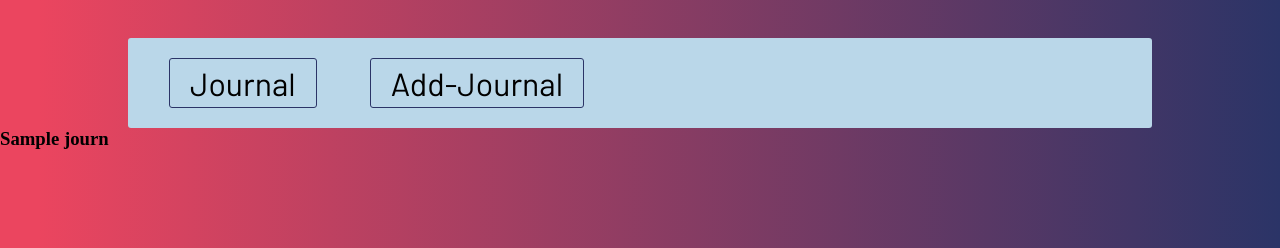
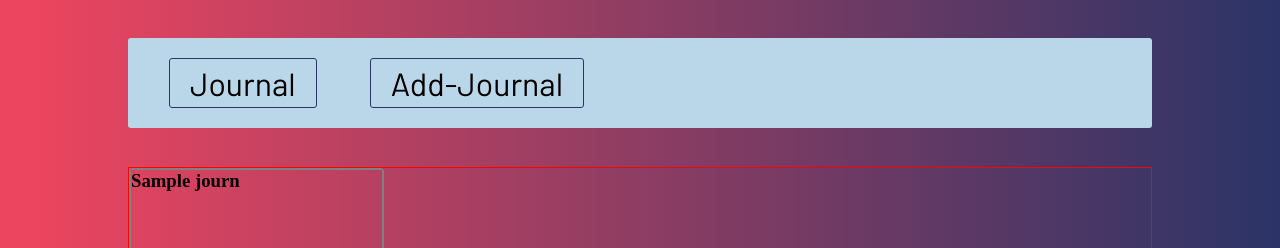
Before and after one commit to trini7y/Journal, a Node server app: template views/index.ejs in a window 1280 px wide. Shown: the top 248 px of the page. Run offline with Node 20, Linux system fonts and the light colour scheme; the template is opened without the code that fills it: most values are stand-ins (such as "Sample title", 1, 10 or a date in 2020).

Commit message:
Added cards for each jornal

```diff
--- a/public/css/home.css
+++ b/public/css/home.css
@@ -6,3 +6,32 @@ body{
    background: rgb(235,69,95);
    background: linear-gradient(90deg, rgba(235,69,95,1) 3%, rgba(43,52,103,1) 100%);
  }
+
+ .main{
+   width: 80%;
+   margin: 0 auto;
+   margin-top:3%;
+ }
+
+ .grid{
+   display: grid;
+   grid-template-columns: repeat(4, 1fr);
+   gap:5px;
+   border: 1px solid red;
+   height:100vh;
+ }
+
+.card{
+   height: 10vh;
+   width: 100%;
+   border:1px solid grey;
+   border-radius: 2px;
+}
+
+.card_header{
+   width:100%;
+}
+.image > .card__image{
+   height:300px;
+   width:100%;
+}
--- a/routes/add-journal.js
+++ b/routes/add-journal.js
@@ -8,7 +8,7 @@ route.get('/add-journal', (req, res, next) => {
 });
 
 route.post('/add-journal', (req, res, net) => {
-    journal.push({title: req.body.title, desc: req.body.description})
+    journal.push({title: req.body.title, desc:req.body.description})
     console.log(journal)
     res.redirect('/')
 });
--- a/views/index.ejs
+++ b/views/index.ejs
@@ -2,17 +2,19 @@
 </head>
 <body>
     <%-include('includes/navigation.ejs') %>
-    <main>
+    <main class="main">
         <% if(journ.length > 0) {%>
         <div class="grid">
             <% for(let journal of journ) {%>
             <article class="card">
                 <header class="card_header">
-                    <h3 class="card"><%= journal.title%></h3>
+                    <h3 class="card"><%=journal.title%></h3>
                 </header>
-
+                <div class="image">
+                    <img class="card__image" src="/images/pexels-miguel-á-padriñán-3882516.jpg" alt="A dark and gold image" />
+                </div>
                 <div class="description">
-
+                    <p> <%=journal.desc %> </p>
                 </div>
             </article>
             <% } %>
```
Also changed, not shown: 1 other file.
